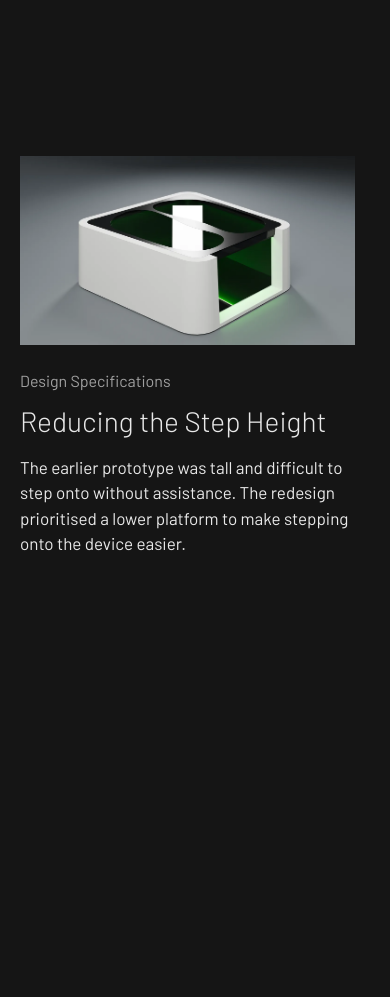
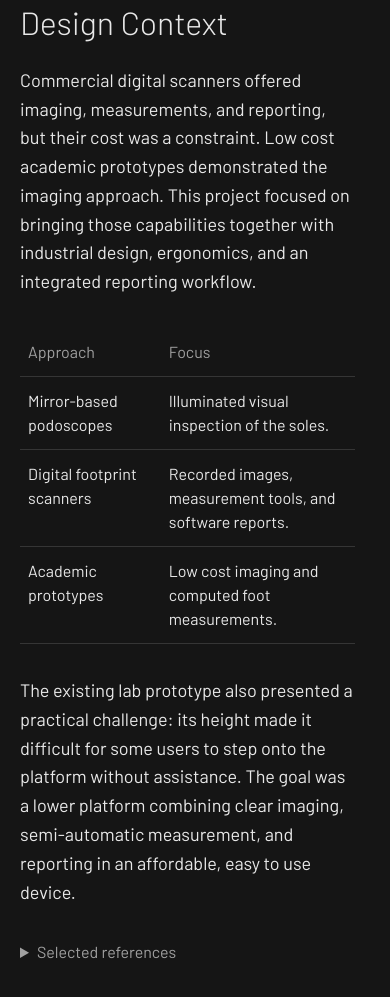
Before and after one commit to KoutiIya/Portfolio, a plain HTML site: page Portfolio/podoscope.html in a window 390 px wide. Shown: the part 3093-4090 px from the top of the page. Drawn offline with Linux system fonts and the light colour scheme.

Commit message:
Add design context and compact research comparison

```diff
--- a/Portfolio/podoscope-hero.css
+++ b/Portfolio/podoscope-hero.css
@@ -239,3 +239,25 @@
   .gallery-dialog { width: calc(100vw - 24px); height: calc(100svh - 24px); padding: 12px; }
   .gallery-viewer { gap: 8px; }
 }
+
+.podoscope-research { width: min(100% - 96px, 1040px); margin: 0 auto; }
+.podoscope-research h2 { margin: 0 0 24px; font-size: clamp(32px, 3vw, 44px); font-weight: 300; }
+.podoscope-research > p { max-width: 76ch; margin: 0; font-size: 20px; line-height: 1.6; }
+.research-comparison { margin: 32px 0; }
+.research-comparison table { width: 100%; border-collapse: collapse; font-size: 18px; line-height: 1.5; text-align: left; }
+.research-comparison th, .research-comparison td { padding: 16px 20px; border-bottom: 1px solid var(--line); vertical-align: top; }
+.research-comparison thead th { color: var(--muted); font-weight: 400; }
+.research-comparison tbody th { width: 36%; font-weight: 400; }
+.research-references { margin-top: 24px; font-size: 16px; color: var(--muted); }
+.research-references summary { width: fit-content; min-height: 44px; padding: 10px 0; cursor: pointer; }
+.research-references summary:focus-visible { outline: 2px solid var(--accent); outline-offset: 5px; }
+.research-references ul { list-style: none; padding: 0; margin: 0; }
+.research-references a { display: inline-block; padding: 10px 0; text-decoration: underline; text-underline-offset: 4px; }
+.research-references a:hover { color: var(--accent); }
+@media (max-width: 600px) {
+  .podoscope-research { width: calc(100% - 40px); }
+  .podoscope-research > p { font-size: 18px; }
+  .research-comparison table { font-size: 16px; }
+  .research-comparison th, .research-comparison td { padding: 12px 8px; }
+  .research-comparison tbody th { width: 42%; }
+}
--- a/Portfolio/podoscope.html
+++ b/Portfolio/podoscope.html
@@ -28,6 +28,28 @@
     <button class="demonstration-control" type="button" hidden aria-label="Play demonstration video"><svg data-video-icon aria-hidden="true" width="20" height="20" viewBox="0 0 24 24" fill="none" stroke="currentColor" stroke-width="1.8" stroke-linecap="round" stroke-linejoin="round"><path data-control-play d="M9 5 L19 12 L9 19 Z" fill="currentColor" stroke="none"></path><path data-control-pause d="M8 5 V19 M16 5 V19" style="display:none"></path><g data-control-replay style="display:none"><path d="M4 10 A8 8 0 1 1 5 17"></path><path d="M4 4 V10 H10"></path></g></svg><span class="sr-only" data-video-label>Play</span></button>
   </div>
   <p id="demonstration-description" class="demonstration-description">The patient stands on the platform while the device captures an illuminated image of the soles under body weight. The mirror underneath lets the operator get a quick look at the footprint when a detailed analysis is not needed.</p>
+</section>
+
+<section class="podoscope-research" aria-labelledby="research-title">
+  <h2 id="research-title">Design Context</h2>
+  <p>Commercial digital scanners offered imaging, measurements, and reporting, but their cost was a constraint. Low cost academic prototypes demonstrated the imaging approach. This project focused on bringing those capabilities together with industrial design, ergonomics, and an integrated reporting workflow.</p>
+  <div class="research-comparison">
+    <table>
+      <caption class="sr-only">Approaches considered during the project</caption>
+      <thead><tr><th scope="col">Approach</th><th scope="col">Focus</th></tr></thead>
+      <tbody>
+        <tr><th scope="row">Mirror-based podoscopes</th><td>Illuminated visual inspection of the soles.</td></tr>
+        <tr><th scope="row">Digital footprint scanners</th><td>Recorded images, measurement tools, and software reports.</td></tr>
+        <tr><th scope="row">Academic prototypes</th><td>Low cost imaging and computed foot measurements.</td></tr>
+      </tbody>
+    </table>
+  </div>
+  <p>The existing lab prototype also presented a practical challenge: its height made it difficult for some users to step onto the platform without assistance. The goal was a lower platform combining clear imaging, semi-automatic measurement, and reporting in an affordable, easy to use device.</p>
+  <details class="research-references"><summary>Selected references</summary><ul>
+    <li><a href="https://www.sensormedica.com/download/DataSheet/Podoscan%202D.pdf" target="_blank" rel="noopener noreferrer">Sensor Medica Podoscan 2D datasheet</a></li>
+    <li><a href="https://www.csdispositivi.it/en/products/led-podoscope" target="_blank" rel="noopener noreferrer">CS Dispositivi LED podoscope</a></li>
+    <li><a href="https://pen.ius.edu.ba/index.php/pen/article/view/152/139" target="_blank" rel="noopener noreferrer">A low-cost podoscope for extracting morphological features of the foot</a></li>
+  </ul></details>
 </section>
 
 <section class="product-track" data-product-round aria-label="Product design">
```
Also changed, not shown: 1 other file.
